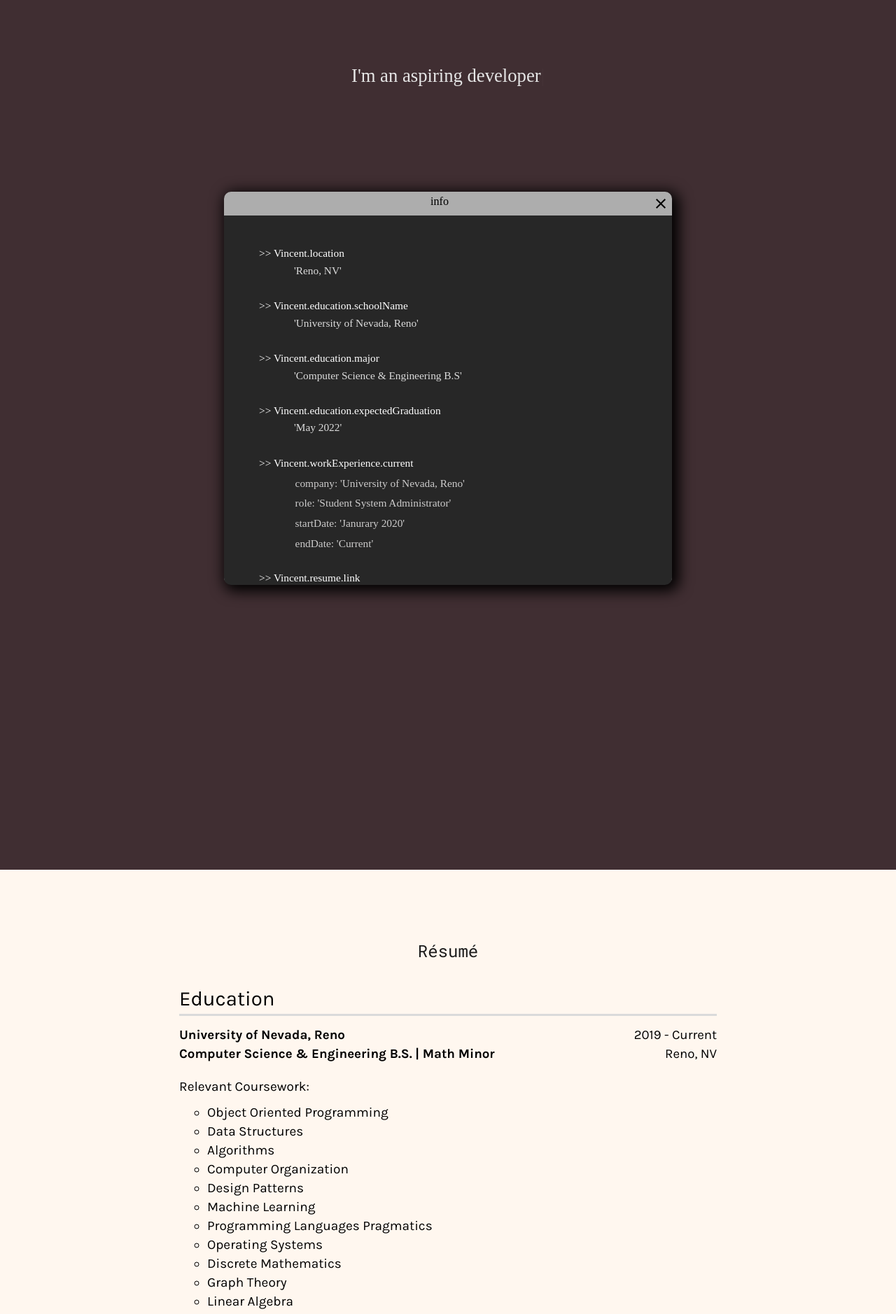
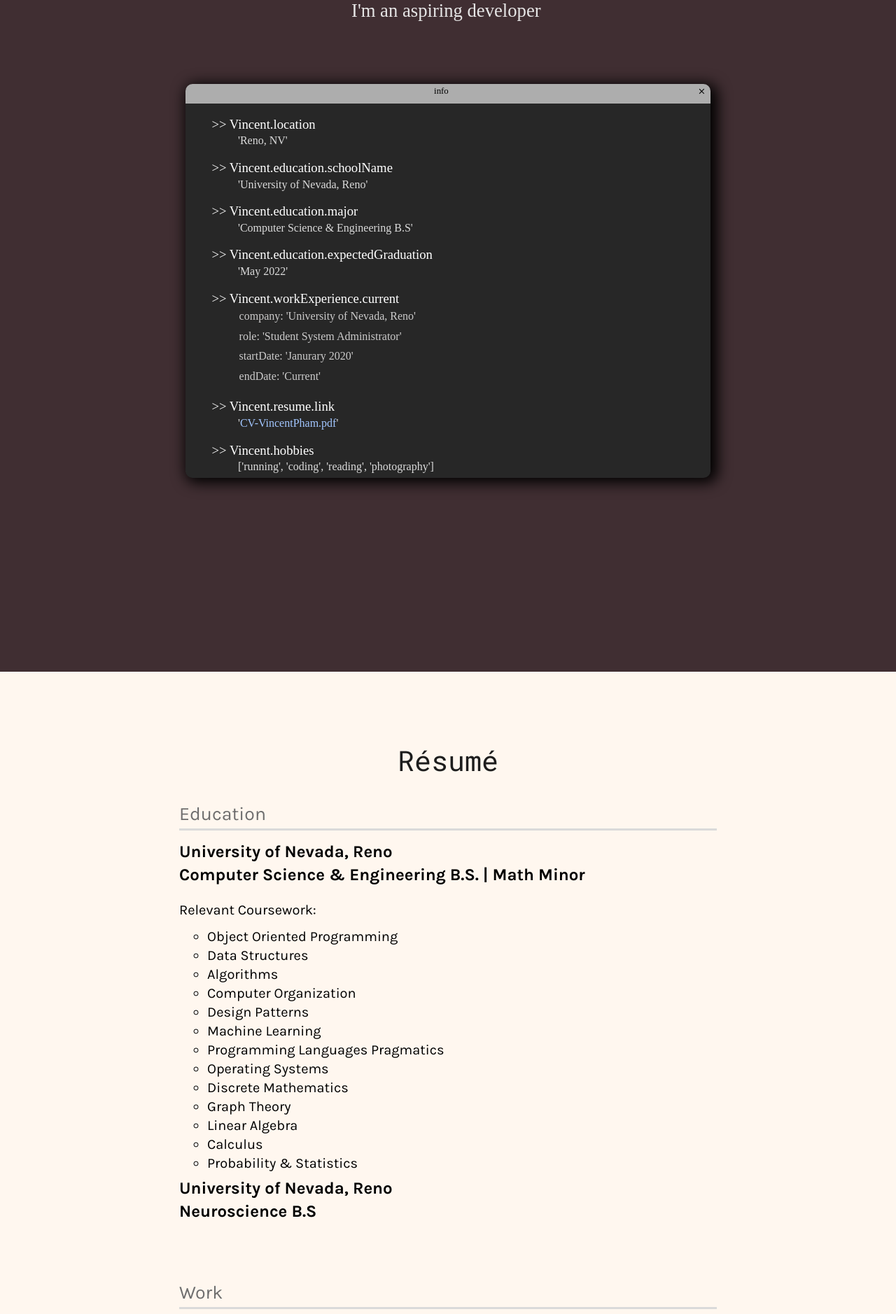
Before and after one commit to vncp/portfolio, a Next.js app: page / in a window 1280 px wide. Shown: the part 160-2038 px from the top of the page at 70% size. Built offline with nearby package versions, Linux system fonts and the light colour scheme.

Commit message:
CSS for mobile/2k/4k; Finished Education

```diff
--- a/components/Codeframe.tsx
+++ b/components/Codeframe.tsx
@@ -1,6 +1,7 @@
 import styles from "../styles/Codeframe.module.css";
 import CloseIcon from "@material-ui/icons/Close";
 import Rotation from "../components/Rotation";
+import { useState } from "react";
 
 const CodeFrame = () => {
   return (
@@ -15,8 +16,14 @@ const CodeFrame = () => {
       <div className={styles.frame}>
         <div className={styles.windowTitle}>
           <span></span>info
-          <span style={{ position: "relative", right: "4px" }}>
-            <CloseIcon />
+          <span>
+            <CloseIcon
+              style={{
+                fontSize: "1vw",
+                marginTop: ".08vw",
+                marginRight: ".5vw",
+              }}
+            />
           </span>
         </div>
         <div className={styles.terminal}>
@@ -49,10 +56,15 @@ const CodeFrame = () => {
             </a>
             '
           </p>
-          <p className={styles.command}>{">>"}Vincent.hobbies</p>
-          <p className={styles.output}>['running', 'coding', 'reading']</p>
-          <p className={styles.command}>
-            {">>"}
+          <p className={styles.command}>{">> "}Vincent.hobbies</p>
+          <p className={styles.output}>
+            ['running', 'coding', 'reading', 'photography']
+          </p>
+          <p className={styles.command} style={{ marginBottom: "20px" }}>
+            {">> ./jump "}
+            <a href="#">home{` `}</a>
+            <a href="#resume">resume{` `}</a>
+            <a href="#projects">projects</a>
             <span className={styles.blink}>_</span>
           </p>
         </div>
--- a/components/Navbar.tsx
+++ b/components/Navbar.tsx
@@ -6,7 +6,6 @@ import HomeIcon from "@material-ui/icons/Home";
 import React, { useState } from "react";
 import Link from "next/link";
 import styles from "../styles/Navbar.module.css";
-import { CSSTransition } from "react-transition-group";
 
 export const Navbar = (props) => {
   return (
--- a/components/Resume.tsx
+++ b/components/Resume.tsx
@@ -1,13 +1,6 @@
 import { RestaurantMenuTwoTone } from "@material-ui/icons";
 import ResumeEntry, { Entry } from "./ResumeEntry";
 import styles from "../styles/Resume.module.css";
-
-const education: Entry = {
-  entryTitle: "University of Nevada, Reno",
-  entryTitleDescriptor: "Computer Science & Engineering B.S. | Math Minor",
-  entryComment1: "2019 - Current",
-  entryComment2: "Reno, NV",
-};
 
 const classes = [
   "Object Oriented Programming",
@@ -24,6 +17,38 @@ const classes = [
   "Calculus",
   "Probability & Statistics",
 ];
+const education = [
+  {
+    entryTitle: "University of Nevada, Reno",
+    entryTitleDescriptor: "Computer Science & Engineering B.S. | Math Minor",
+    entryComment1: "2019 - Current",
+    entryComment2: "Reno, NV",
+    content: (
+      <>
+        Relevant Coursework:
+        <ul
+          style={{
+            listStyleType: "circle",
+            marginLeft: "40px",
+            marginTop: "15px",
+          }}
+        >
+          {classes.map((line) => (
+            <li style={{ margin: ".5vh 0" }} key={line}>
+              {line}
+            </li>
+          ))}
+        </ul>
+      </>
+    ),
+  },
+  {
+    entryTitle: "University of Nevada, Reno",
+    entryTitleDescriptor: "Neuroscience B.S",
+    entryComment1: "2016 - Current",
+    entryComment2: "Reno, NV",
+  },
+];
 
 const work: Entry = {
   entryTitle: "University of Nevada, Reno",
@@ -37,20 +62,7 @@ const Resume = () => {
     <div className={styles.root}>
       <div className={styles.background}>
         <div className={styles.heading}>Résumé</div>
-        <ResumeEntry title="Education" entries={[education]}>
-          Relevant Coursework:
-          <ul
-            style={{
-              listStyleType: "circle",
-              marginLeft: "40px",
-              marginTop: "15px",
-            }}
-          >
-            {classes.map((line) => (
-              <li style={{ margin: "5px 0" }}>{line}</li>
-            ))}
-          </ul>
-        </ResumeEntry>
+        <ResumeEntry title="Education" entries={education}></ResumeEntry>
         <ResumeEntry title="Work" entries={[work]}></ResumeEntry>
       </div>
     </div>
--- a/components/ResumeEntry.tsx
+++ b/components/ResumeEntry.tsx
@@ -6,6 +6,7 @@ export interface Entry {
   entryTitleDescriptor?: string;
   entryComment1?: string;
   entryComment2?: string;
+  content?: JSX.Element;
 }
 
 interface Props {
@@ -28,20 +29,20 @@ const ResumeEntry: React.FC<Props> = ({ title = "", entries, children }) => {
         <div />
       )}
       {entries.map((entry) => (
-        <div style={{ width: "60%", height: "auto" }}>
+        <div style={{ width: "60%", height: "auto", marginBottom: ".8vh" }}>
           <div className={styles.entryTitleTopic}>
             <div style={{ display: "flex", justifyContent: "space-between" }}>
               <span className={styles.entryTitle}>{entry.entryTitle}</span>
-              <span>{entry.entryComment1}</span>
+              <span className={styles.entryComment}>{entry.entryComment1}</span>
             </div>
             <div style={{ display: "flex", justifyContent: "space-between" }}>
               <span className={styles.entryTitle}>
                 {entry.entryTitleDescriptor}
               </span>
-              <span>{entry.entryComment2}</span>
+              <span className={styles.entryComment}>{entry.entryComment2}</span>
             </div>
           </div>
-          <div className={styles.entryContent}>{children}</div>
+          <div className={styles.entryContent}>{entry.content}</div>
         </div>
       ))}
     </div>
--- a/pages/index.tsx
+++ b/pages/index.tsx
@@ -19,14 +19,18 @@ const Home = () => {
       </Head>
       <Navbar title="vincent pham"></Navbar>
       <div className="intro-content">
-        <div className="intro-bold" style={{ fontSize: "30pt" }}>
-          Why hello there! (I was hiding)
-        </div>
-        <div className="intro-container">
+        <div className="intro-container" style={{ margin: "auto" }}>
           <CodeFrame></CodeFrame>
         </div>
-        <div className="intro-container">
+        <div id="resume" className="intro-container">
           <Resume></Resume>
+        </div>
+        <div id="projects">
+          <h1 className="wip">
+            <b>Work in progress!</b>
+            <br />
+            <br /> Hope you like what I have so far!
+          </h1>
         </div>
       </div>
     </div>
--- a/styles/Codeframe.module.css
+++ b/styles/Codeframe.module.css
@@ -1,26 +1,3 @@
-.background {
-  background-color: #402e32;
-  width: 100vw;
-  height: 1350px;
-  display: flex;
-  flex-direction: column;
-  justify-content: flex-start;
-}
-
-.frame {
-  position: relative;
-  display: flex;
-  flex-direction: column;
-  margin: 0 auto;
-  text-align: center;
-  justify-content: flex-end;
-  border-radius: 10px;
-  width: 50vw;
-  height: 43.8vw;
-  background-color: rgb(173, 173, 173);
-  box-shadow: 5px 5px 20px 5px;
-}
-
 .blink {
   animation-name: blink;
   animation-duration: 1.5s;
@@ -39,20 +16,63 @@
   }
 }
 
+.background {
+  background-color: #402e32;
+  width: 100vw;
+  height: 140vh;
+  display: flex;
+  flex-direction: column;
+  justify-content: flex-start;
+  margin: 0 0;
+  padding: 0 0;
+}
+
+.heading {
+  height: 5vh;
+  font-family: "Source Code Pro";
+  color: rgb(230, 230, 230);
+  font-size: 20pt;
+  font-weight: 500;
+  margin-top: 20vh;
+  margin-bottom: 10vh;
+  text-align: center;
+}
+
+.frame {
+  position: relative;
+  display: flex;
+  flex-direction: column;
+  margin: 0 auto;
+  text-align: center;
+  justify-content: flex-start;
+  border-radius: 10px;
+  width: 50vw;
+  height: 70vh;
+  background-color: rgb(173, 173, 173);
+  box-shadow: 5px 5px 20px 5px;
+}
+
+.windowTitle {
+  position: relative;
+  top: 0.25vw;
+  font-size: 1vw;
+  font-family: "Source Code Pro";
+  display: flex;
+  flex-direction: row;
+  justify-content: space-between;
+}
+
 .terminal {
-  position: relative;
-  top: 1px;
-  height: 60vw;
+  position: absolute;
+  top: 5%;
+  height: 95.5%;
   border-bottom-left-radius: 10px;
   border-bottom-right-radius: 10px;
   width: 50vw;
   background-color: rgb(39, 39, 39);
-  display: flex;
-  flex-direction: column;
   overflow: hidden;
   text-overflow: ellipsis;
   white-space: nowrap;
-  flex-basis: fit-content;
   overflow-y: scroll;
 }
 
@@ -65,38 +85,27 @@
   border-radius: 5px;
 }
 
-.heading {
-  font-family: "Source Code Pro";
-  color: rgb(230, 230, 230);
-  font-size: 20pt;
-  font-weight: 500;
-  margin-top: 200px;
-  margin-bottom: 150px;
-  text-align: center;
-}
-
 .command {
   height: 0rem;
   position: relative;
   word-wrap: break-word;
-  left: 50px;
-  top: 30px;
+  left: 5%;
+  top: 0px;
   font-family: "Source Code Pro";
   color: rgb(255, 255, 255);
-  font-size: 1.2vw;
+  font-size: 1vw;
   text-align: left;
-  margin-bottom: 1.5vw;
+  margin-bottom: 2vw;
 }
 
 .output {
-  height: 0.6rem;
+  left: 10%;
   position: relative;
+  width: 100%;
   word-wrap: break-word;
-  left: 100px;
-  top: 20px;
   font-family: "Source Code Pro";
   color: rgb(219, 219, 219);
-  font-size: 1.2vw;
+  font-size: 1vw;
   text-align: left;
 }
 
@@ -105,23 +114,44 @@
   position: relative;
   word-wrap: break-word;
   padding: 0.1rem;
-  left: 100px;
-  top: 30px;
+  left: 10%;
   font-family: "Source Code Pro";
   color: rgb(204, 203, 203);
-  font-size: 1.2vw;
+  font-size: 1vw;
   text-align: left;
-  margin: 0.5rem 0 0.5rem 0;
-}
-
-.windowTitle {
-  margin-top: 5px;
-  font-family: "Source Code Pro";
-  display: flex;
-  flex-direction: row;
-  justify-content: space-between;
 }
 
 .link {
   color: rgb(162, 198, 255);
 }
+
+@media (max-width: 1800px) {
+  .command {
+    font-size: 14pt;
+  }
+  .output {
+    font-size: 12pt;
+  }
+  .outputS {
+    font-size: 12pt;
+  }
+}
+
+@media (max-width: 1500px) {
+  .frame {
+    width: 750px;
+  }
+  .terminal {
+    width: 750px;
+  }
+}
+
+@media (max-width: 900px) {
+  .frame {
+    width: 90vw;
+  }
+
+  .terminal {
+    width: 90vw;
+  }
+}
--- a/styles/Navbar.module.css
+++ b/styles/Navbar.module.css
@@ -14,6 +14,7 @@
   background-color: var(--bg);
   padding: 0 1rem;
   border-bottom: var(--border);
+  --dropdown-opacity: 80%;
 }
 
 .navbar-nav {
@@ -28,21 +29,6 @@
   display: flex;
   align-items: center;
   justify-content: center;
-}
-
-@keyframes spin {
-  from {
-    transform: rotate(0);
-  }
-  to {
-    transform: rotate(180deg);
-  }
-}
-
-.icon-button-hamburger {
-  animation-name: spin;
-  animation-duration: 300ms;
-  animation-fill-mode: forwards;
 }
 
 .icon-button-hamburger:hover {
@@ -73,7 +59,7 @@
     transform: translateX(-30%);
   }
   100% {
-    opacity: 70%;
+    opacity: var(--dropdown-opacity);
     transform: translateY(-50%);
     transform: translateX(-30%);
   }
@@ -83,7 +69,7 @@
   z-index: -1;
   position: absolute;
   top: 98px;
-  width: 225px;
+  width: 15vw;
   background-color: var(--bg);
   border: var(--border);
   border-top: none;
@@ -131,3 +117,22 @@
   transform: translateX(-110%);
   transition: all var(1000ms) ease;
 }
+
+@media (max-height: 800px) {
+  .navbar {
+    --dropdown-opacity: 90%;
+  }
+}
+
+@media (min-height: 800px) {
+  .navbar {
+    height: 10vh;
+  }
+  .dropdown {
+    top: 9.9vh;
+  }
+  .menu-item {
+    height: 5vh;
+    font-size: 1vw;
+  }
+}
--- a/styles/Resume.module.css
+++ b/styles/Resume.module.css
@@ -1,6 +1,10 @@
 .root {
   width: 100vw;
   height: auto;
+  --heading-size: 1.5vw;
+  --title-size: 1.2vw;
+  --strong-size: 1.1vw;
+  --normal-size: 1vw;
 }
 
 .background {
@@ -13,7 +17,7 @@
 
 .heading {
   color: rgb(29, 29, 29);
-  font-size: 18pt;
+  font-size: var(--heading-size);
   font-family: RobottoB, sans-serif;
   margin-top: 100px;
   margin-bottom: 30px;
@@ -29,12 +33,13 @@
 }
 
 .topicTitle {
-  font-size: 22pt;
+  font-size: var(--title-size);
   display: flex;
   flex-direction: row;
   justify-content: flex-start;
   width: 60%;
   margin: 5px 0;
+  color: rgb(110, 110, 110);
 }
 
 .titleSeparator {
@@ -46,7 +51,7 @@
 }
 
 .entryTitleTopic {
-  font-size: 14pt;
+  font-size: var(--strong-size);
   margin-bottom: 20px;
 }
 
@@ -56,5 +61,21 @@
 }
 
 .entryContent {
-  font-size: 19px;
+  font-size: var(--normal-size);
 }
+
+@media (max-width: 1800px) {
+  .root {
+    --heading-size: 30pt;
+    --title-size: 20pt;
+    --strong-size: 18pt;
+    --normal-size: 15pt;
+  }
+}
+
+@media (max-width: 1300px) {
+  .entryComment {
+    position: absolute;
+    opacity: 0;
+  }
+}
--- a/styles/globals.css
+++ b/styles/globals.css
@@ -31,6 +31,7 @@
 
 .heading {
   font-size: 20pt;
+  font-family: Robotto, sans-serif;
   font-weight: 100;
   color: whitesmoke;
   height: 100%;
@@ -39,6 +40,19 @@
   top: 50%;
   left: 50%;
   transform: -50% 0;
+}
+
+.wip {
+  font-size: 4vh;
+}
+
+#projects {
+  height: 60vh;
+  font-family: Karla;
+  background-color: #a7c7b8;
+  display: flex;
+  align-items: center;
+  justify-content: center;
 }
 
 .intro-content {
@@ -107,3 +121,38 @@ a {
   color: var(--text-color);
   text-decoration: none;
 }
+
+.line {
+  fill: none;
+  stroke: black;
+  stroke-width: 6;
+  transition: stroke-dasharray 600ms cubic-bezier(0.4, 0, 0.2, 1),
+    stroke-dashoffset 600ms cubic-bezier(0.4, 0, 0.2, 1);
+}
+.line1 {
+  stroke-dasharray: 60 207;
+  stroke-width: 6;
+}
+.line2 {
+  stroke-dasharray: 60 60;
+  stroke-width: 6;
+}
+.line3 {
+  stroke-dasharray: 60 207;
+  stroke-width: 6;
+}
+.opened .line1 {
+  stroke-dasharray: 90 207;
+  stroke-dashoffset: -134;
+  stroke-width: 6;
+}
+.opened .line2 {
+  stroke-dasharray: 1 60;
+  stroke-dashoffset: -30;
+  stroke-width: 6;
+}
+.opened .line3 {
+  stroke-dasharray: 90 207;
+  stroke-dashoffset: -134;
+  stroke-width: 6;
+}
```
Also changed, not shown: pages/about.tsx (+7 -0 lines), pages/blog.tsx (+7 -0 lines), pages/projects.tsx (+7 -0 lines).
